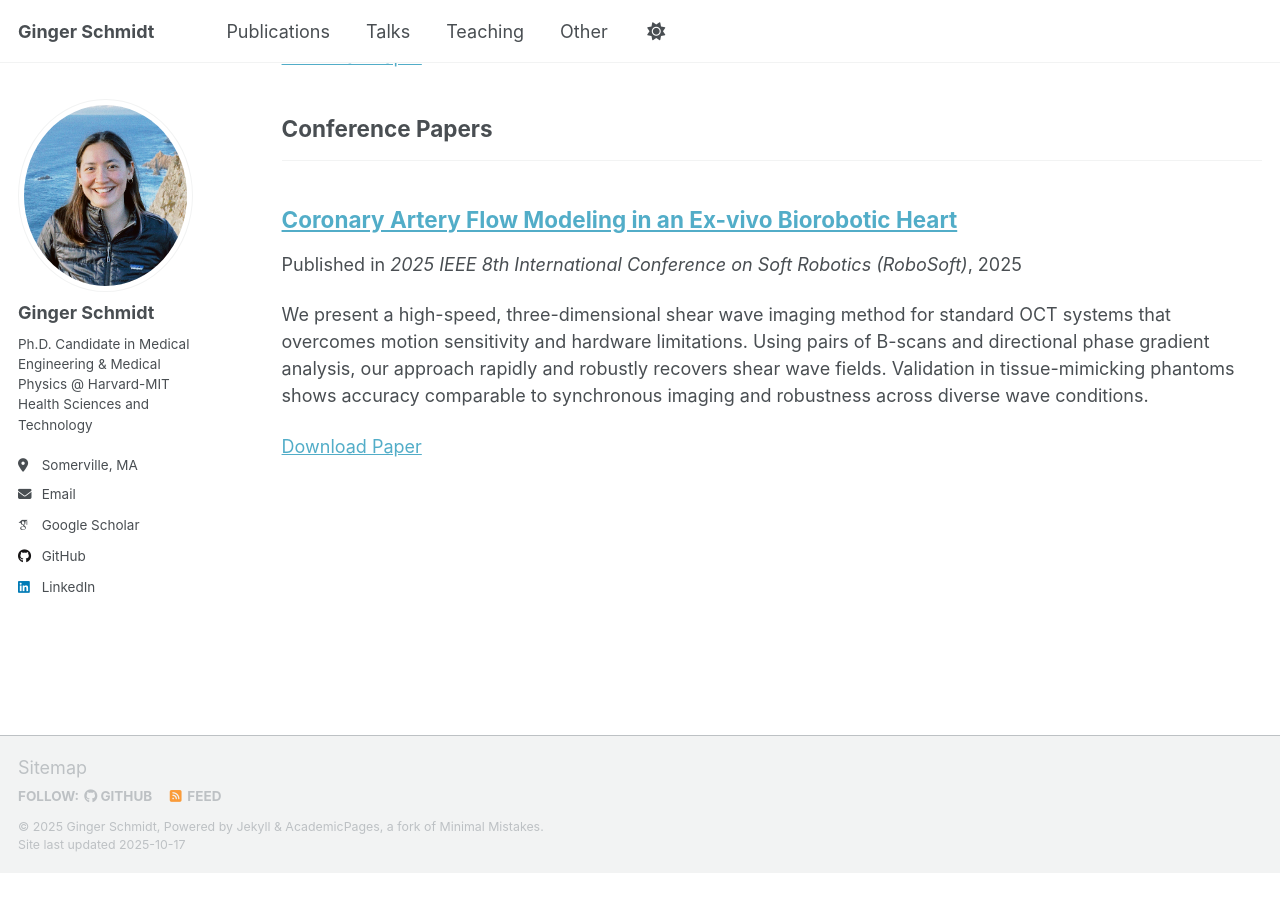
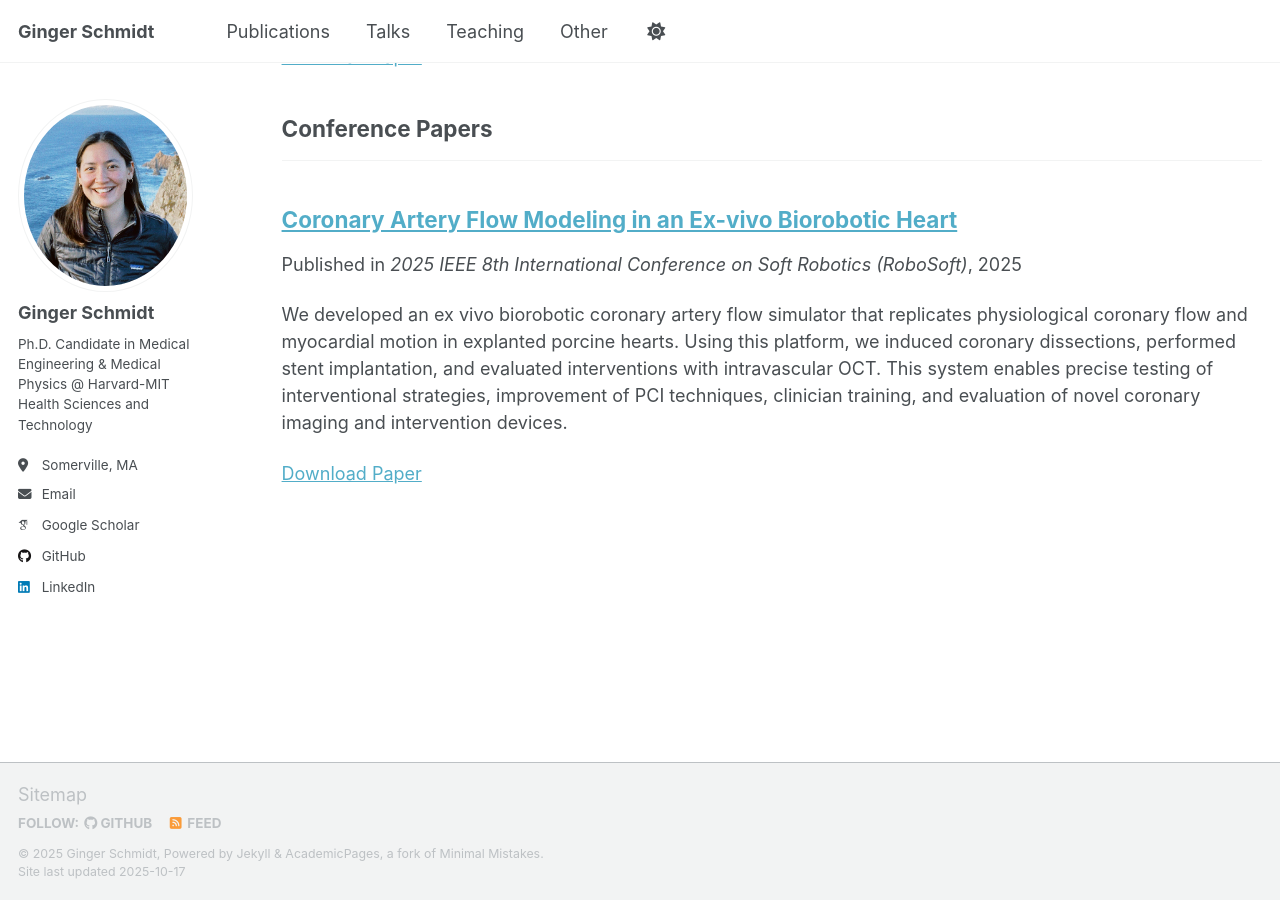
Before and after one commit to gingerschmidt/gingerschmidt.github.io, a Jekyll site: the page built from _pages/publications.html, in a window 1280 px wide and 900 px high, scrolled down 760 px. Built offline with Jekyll 4.4.1, drawn with Linux system fonts in a browser that asks for light colours; some web fonts are replaced; a script that is not in the unit is left out; before the commit the page ends 1633 px from its top, so only the background shows below that.

Commit message:
Update softrobotic.md

```diff
--- a/_publications/softrobotic.md
+++ b/_publications/softrobotic.md
@@ -2,8 +2,7 @@
 title: "Coronary Artery Flow Modeling in an Ex-vivo Biorobotic Heart"
 collection: publications
 category: conferences
-permalink: https://opg.optica.org/optica/fulltext.cfm?uri=optica-11-9-1285
-excerpt: 'We present a high-speed, three-dimensional shear wave imaging method for standard OCT systems that overcomes motion sensitivity and hardware limitations. Using pairs of B-scans and directional phase gradient analysis, our approach rapidly and robustly recovers shear wave fields. Validation in tissue-mimicking phantoms shows accuracy comparable to synchronous imaging and robustness across diverse wave conditions.'
+excerpt: 'We developed an ex vivo biorobotic coronary artery flow simulator that replicates physiological coronary flow and myocardial motion in explanted porcine hearts. Using this platform, we induced coronary dissections, performed stent implantation, and evaluated interventions with intravascular OCT. This system enables precise testing of interventional strategies, improvement of PCI techniques, clinician training, and evaluation of novel coronary imaging and intervention devices.'
 date: 2025-06-25
 venue: '2025 IEEE 8th International Conference on Soft Robotics (RoboSoft)'
 paperurl: 'http://academicpages.github.io/files/Asynchronous optical coherence elastography and directional phase gradient analysis.pdf'
```
